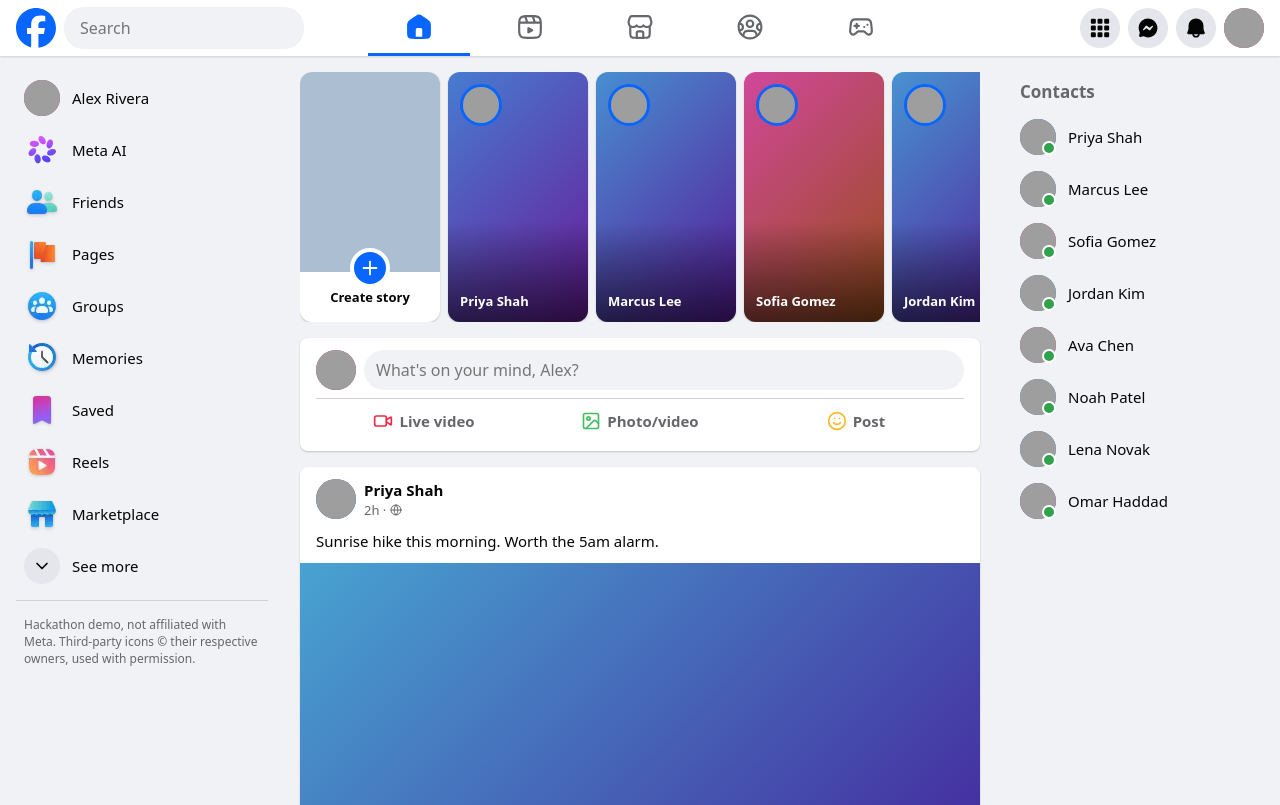
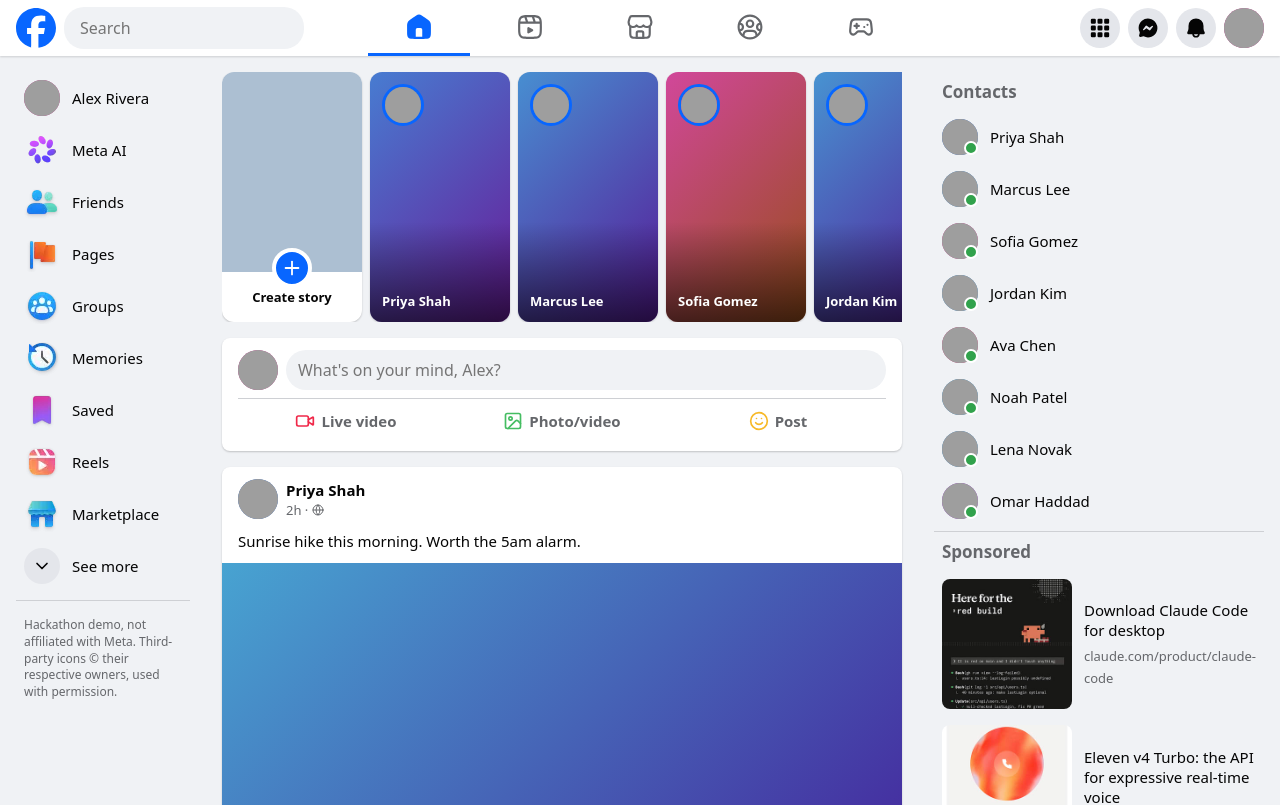
Before and after one commit to axv2655/hackmeta-26, a React (Vite) app in the folder frontend/web/: page / in a window 1280 px wide. Shown: the top 805 px of the page. Built offline with nearby package versions, Linux system fonts and the light colour scheme; grey boxes are pictures that could not be loaded.

Commit message:
feat(web): add Sponsored ads under Contacts

```diff
--- a/frontend/web/src/App.jsx
+++ b/frontend/web/src/App.jsx
@@ -29,6 +29,10 @@ const ME = 'Alex Rivera'
 const FRIENDS = ['Priya Shah', 'Marcus Lee', 'Sofia Gomez', 'Jordan Kim', 'Ava Chen', 'Noah Patel', 'Lena Novak', 'Omar Haddad']
 // Facebook sidebar sprites (Meta-provided assets): [label, sheet, y-offset]
 const SHORTCUTS = [['Meta AI', 'meta-ai', 0], ['Friends', 'sidebar', -851], ['Pages', 'sidebar', -333], ['Groups', 'sidebar', -185], ['Memories', 'sidebar', -1221], ['Saved', 'sidebar', -518], ['Reels', 'sidebar', -111], ['Marketplace', 'sidebar', -999]]
+const ADS = [
+  { title: 'Download Claude Code for desktop', domain: 'claude.com/product/claude-code', img: '/fb/ad-claude-code.jpg' },
+  { title: 'Eleven v4 Turbo: the API for expressive real-time voice', domain: 'elevenlabs.io', img: '/fb/ad-elevenlabs.jpg' },
+]
 const INITIAL_POSTS = [
   { id: 1, author: 'Priya Shah', time: '2h', text: 'Sunrise hike this morning. Worth the 5am alarm.', image: 200, likes: 128, comments: [{ author: 'Marcus Lee', text: 'Unreal view!' }], shares: 4 },
   { id: 2, author: 'Marcus Lee', time: '5h', text: 'Shipped our hackathon project at 3am. Sleep is for the weak. 🚀', likes: 54, comments: [], shares: 1 },
@@ -88,6 +92,14 @@ function RightRail() {
       <h3>Contacts</h3>
       {FRIENDS.map((f) => (
         <a key={f} className="rail-item"><span className="online"><Avatar name={f} size={36} /></span>{f}</a>
+      ))}
+      <div className="divider" />
+      <h3>Sponsored</h3>
+      {ADS.map((ad) => (
+        <a key={ad.title} className="ad">
+          <img className="ad-img" src={ad.img} alt="" />
+          <span><span className="ad-title">{ad.title}</span><span className="muted">{ad.domain}</span></span>
+        </a>
       ))}
     </aside>
   )
--- a/frontend/web/src/index.css
+++ b/frontend/web/src/index.css
@@ -84,6 +84,10 @@ a { color: inherit; text-decoration: none; cursor: pointer; }
 .story-plus { position: absolute; left: 50%; bottom: 34px; transform: translateX(-50%); width: 40px; height: 40px; padding: 0 !important; border-radius: 50%; background: var(--accent); color: #fff; border: 4px solid var(--card); display: inline-flex; align-items: center; justify-content: center; }
 .rail-footer { color: var(--muted); font-size: 12px; line-height: 1.4; padding: 16px 8px; border-top: 1px solid var(--divider); margin-top: 8px; }
 .rail-icon.see-more { background: var(--hover); color: inherit; }
+.ad { display: flex; align-items: center; gap: 12px; padding: 8px; border-radius: 8px; }
+.ad:hover { background: var(--hover); }
+.ad-img { width: 130px; aspect-ratio: 1; flex-shrink: 0; border-radius: 8px; object-fit: cover; }
+.ad-title { display: block; font-size: 15px; font-weight: 500; margin-bottom: 4px; }
 .sprite { width: 36px; height: 36px; flex-shrink: 0; background-repeat: no-repeat; }
 
 /* post reaction bar: Facebook UI sprite (public/fb/reactions.webp), 20px cells */
```
Also changed, not shown: frontend/web/public/fb/ad-claude-code.jpg (added), frontend/web/public/fb/ad-elevenlabs.jpg (added).
